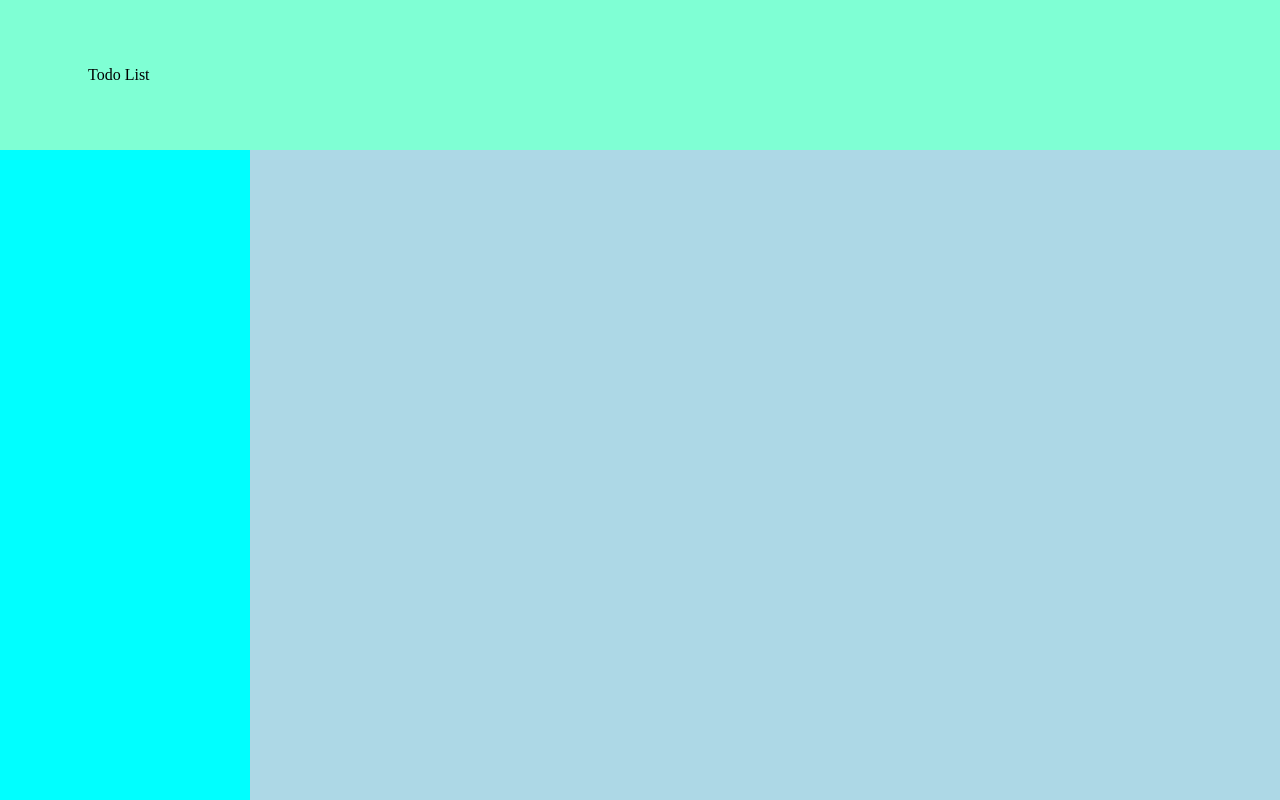
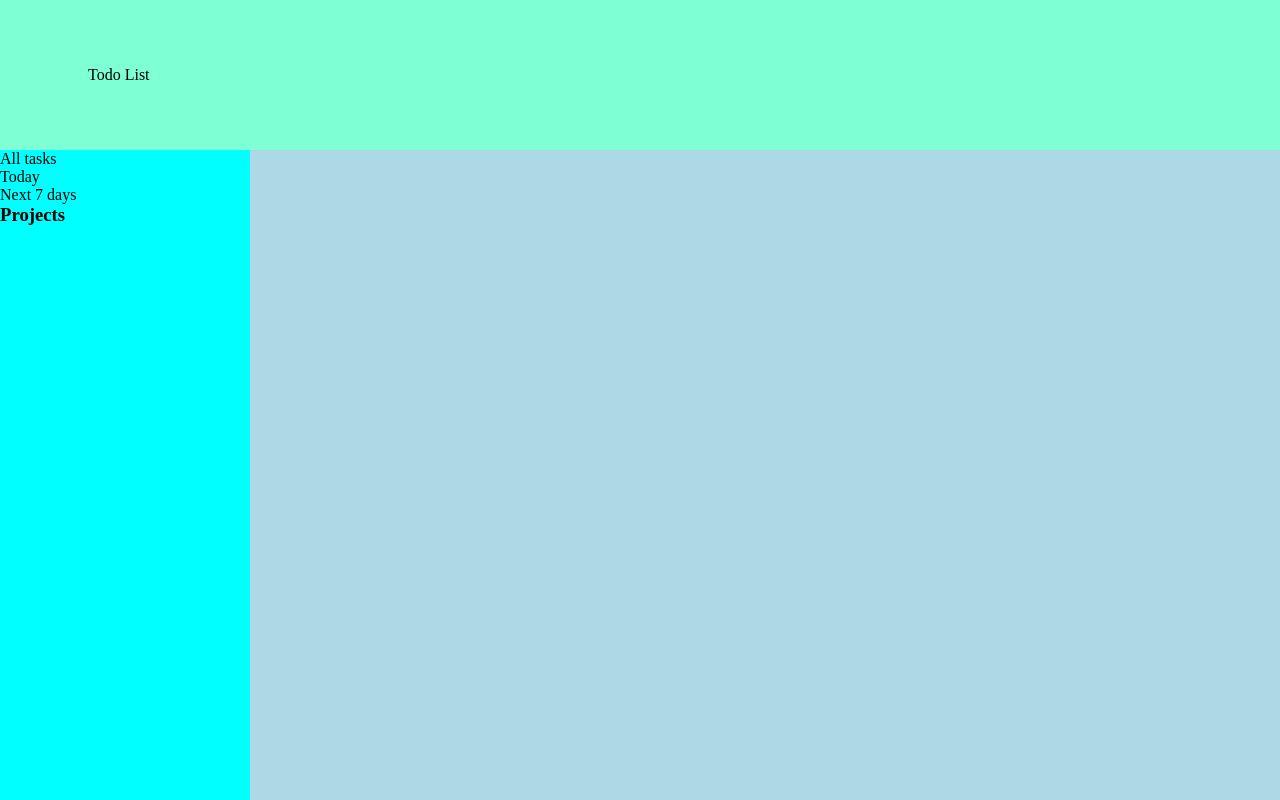
Before and after one commit to vanikkanen/odin-todo, a website built with webpack: page src/template.html in a window 1280 px wide. Built offline with nearby package versions, Linux system fonts and the light colour scheme.

Commit message:
Add default sidebar content and structure

```diff
--- a/src/template.html
+++ b/src/template.html
@@ -3,12 +3,22 @@
 <head>
     <meta charset="UTF-8">
     <meta name="viewport" content="width=device-width, initial-scale=1.0">
-    <title>Document</title>
+    <title>Todo list</title>
 </head>
 <body>
     <div class="container">
         <header class="header">Todo List</header>
-        <div class="sidebar"></div>
+        <div class="sidebar">
+            <div class="sidebar-group">
+                <div class="sidebar-obj">All tasks</div>
+                <div class="sidebar-obj">Today</div>
+                <div class="sidebar-obj">Next 7 days</div>
+            </div>
+            <div class="sidebar-group">
+                <h3 class="sidebar-title">Projects</h3>
+                <div class="sidebar-projects"></div>
+            </div>
+        </div>
         <div class="main-content"></div>
     </div>
 </body>
```
